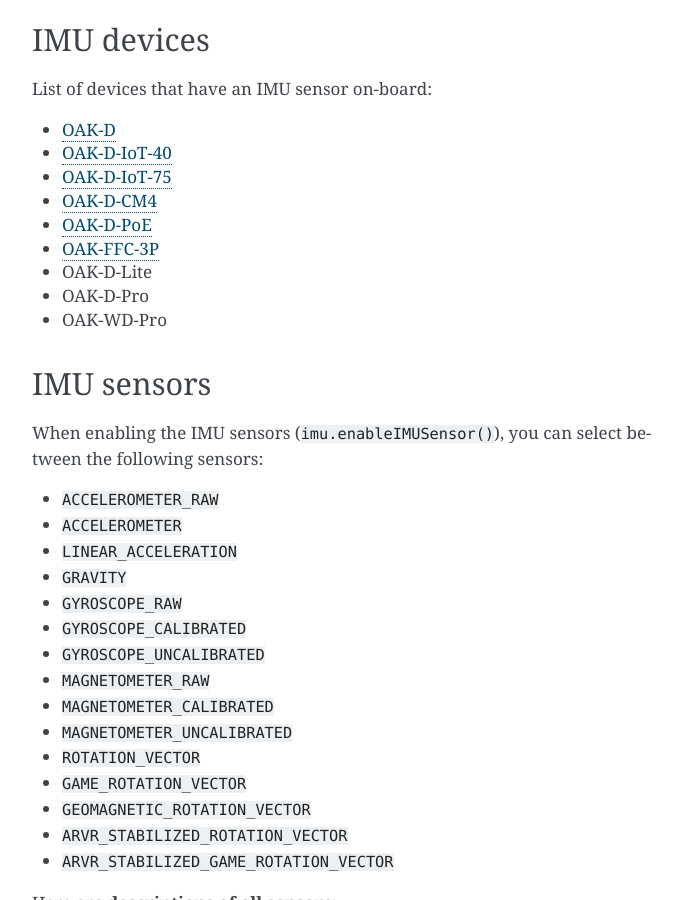
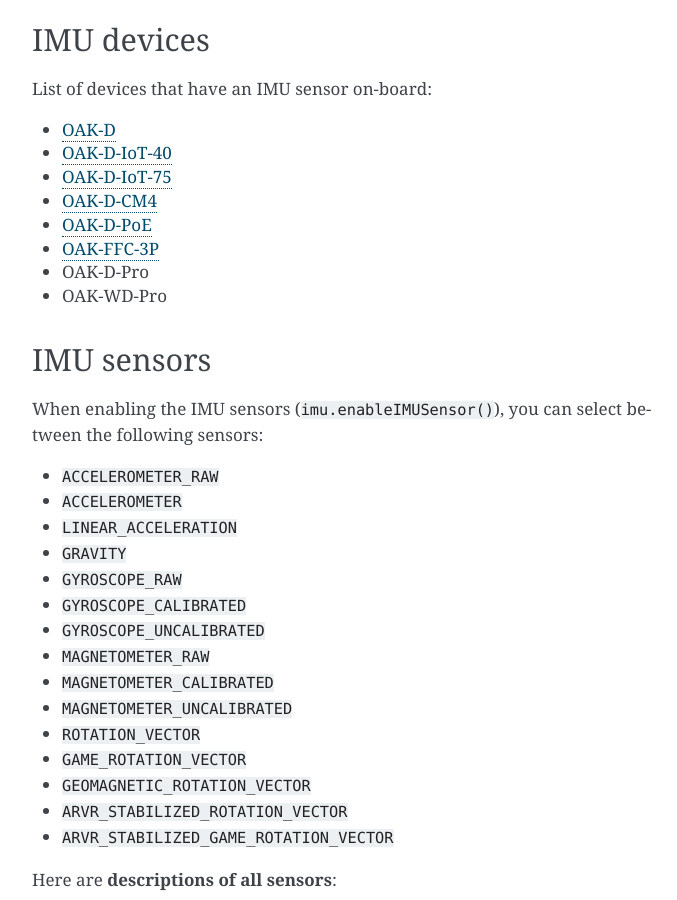
Before and after one commit to luxonis/depthai-python, a Sphinx documentation site: the page built from docs/source/components/nodes/imu.rst, in a window 1280 px wide and 900 px high, scrolled down 1136 px. Shown: the whole window, without its empty margins (388-1065 px from the left). Built offline with Sphinx 7.4.7, drawn with Linux system fonts in a browser that asks for light colours; pages that are not in the unit, such as notebooks, are missing from menus; the version number could not be read and is left out.

Commit message:
Update imu.rst
typo fix

```diff
--- a/docs/source/components/nodes/imu.rst
+++ b/docs/source/components/nodes/imu.rst
@@ -90,7 +90,6 @@
 * `OAK-D-CM4 <https://docs.luxonis.com/projects/hardware/en/latest/pages/DM1097.html>`__
 * `OAK-D-PoE <https://docs.luxonis.com/projects/hardware/en/latest/pages/SJ2088POE.html>`__
 * `OAK-FFC-3P <https://docs.luxonis.com/projects/hardware/en/latest/pages/DM1090.html>`__
-* OAK-D-Lite
 * OAK-D-Pro
 * OAK-WD-Pro
 
```
